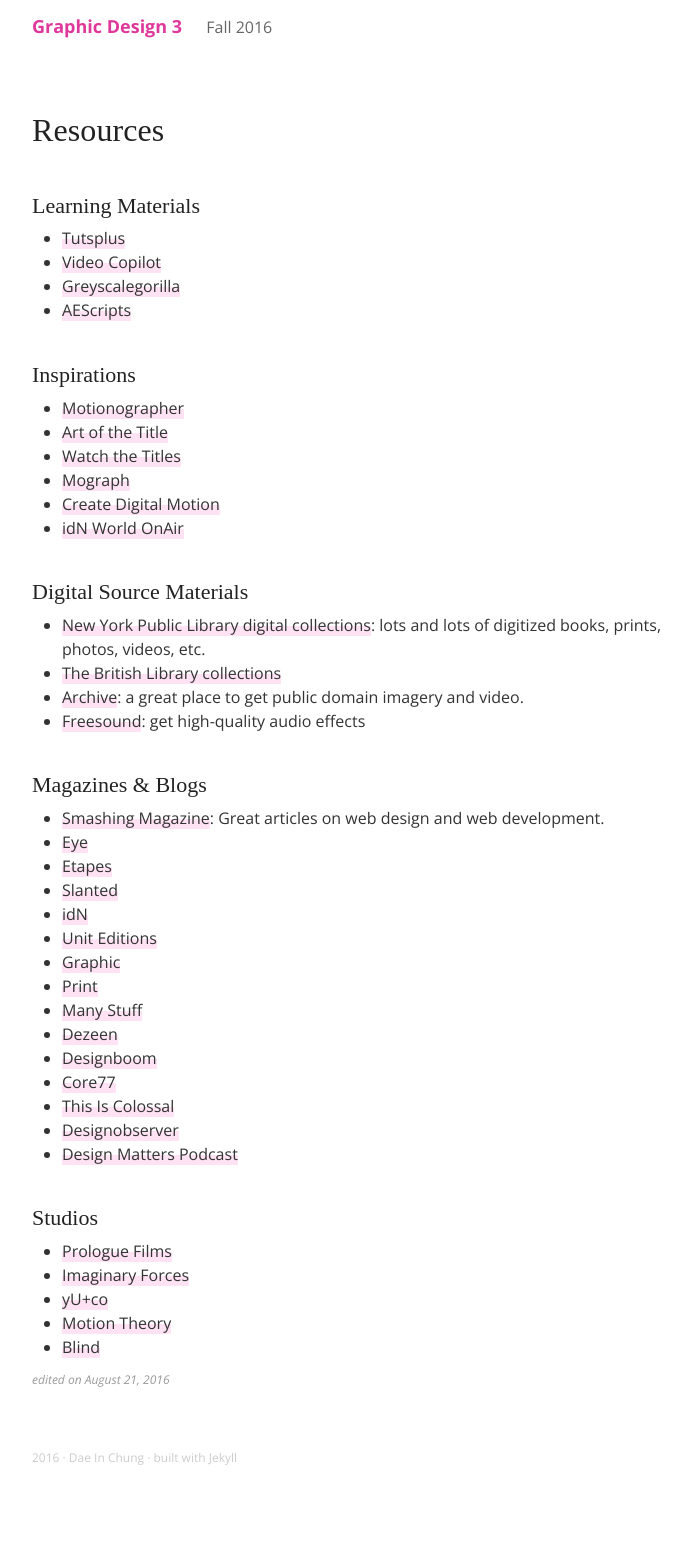
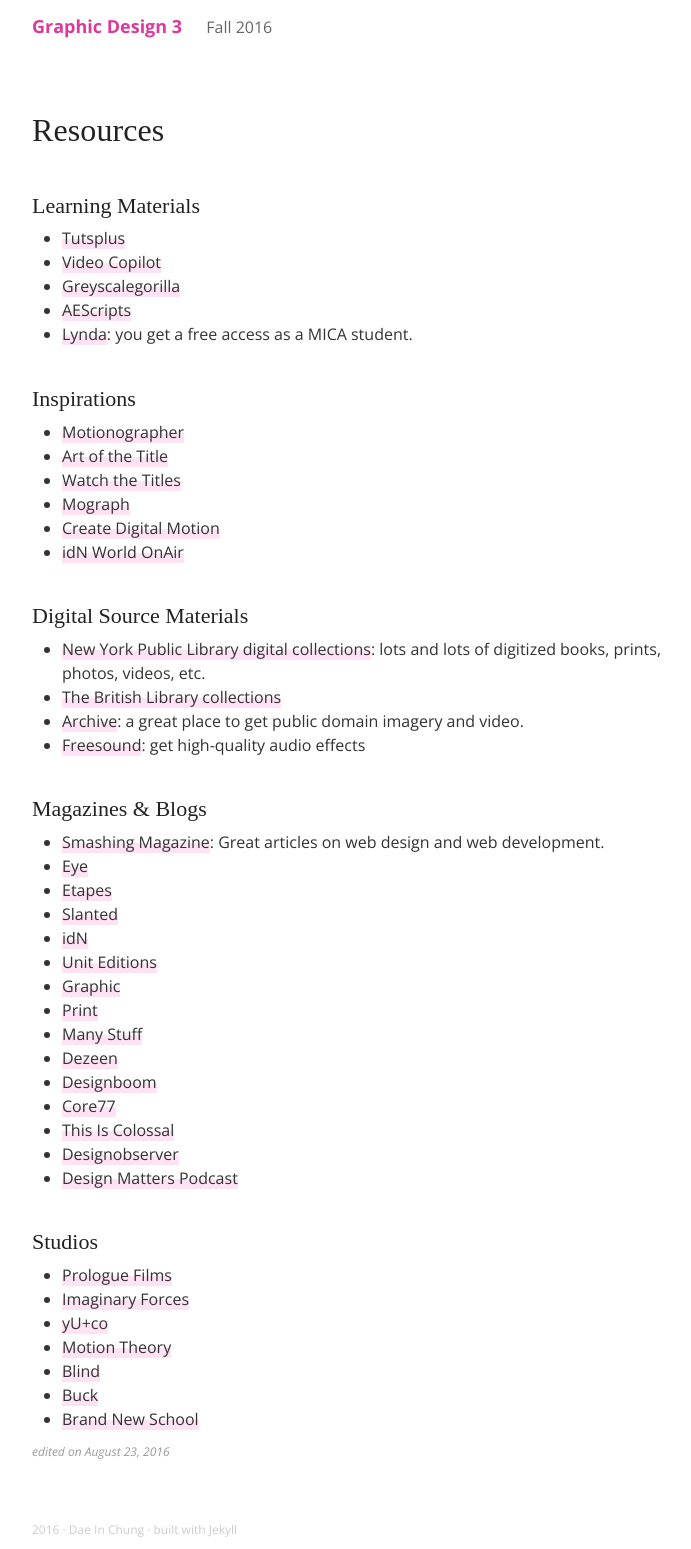
Before and after one commit to Mirandadaa/mica-gd300, a Jekyll site: the page built from _posts/102-6-1-resources.md, in a window 1280 px wide. Shown: the whole page, without its empty margins (288-979 px from the left). Built offline with Jekyll 4.4.1, drawn with Linux system fonts in a browser that asks for light colours; some web fonts are replaced; before the commit the page ends 1477 px from its top, so only the background shows below that.

```diff
--- /dev/null
+++ b/_includes/figure.html
@@ -0,0 +1,4 @@
+<figure>
+	<img src="{{ include.src }}" alt="{{ include.alt }}">
+	<figcaption>{{ include.caption }}</figcaption>
+</figure>
--- a/_posts/102-6-1-resources.md
+++ b/_posts/102-6-1-resources.md
@@ -5,7 +5,7 @@ excerpt_separator: <!--more-->
 summary: A list of useful resources.
 categories:
 tags:
-date_edited: Aug 21, 2016
+date_edited: Aug 23, 2016
 ---
 
 
@@ -14,6 +14,7 @@ date_edited: Aug 21, 2016
 - [Video Copilot](http://videocopilot.net)
 - [Greyscalegorilla](http://greyscalegorilla.com/)
 - [AEScripts](http://aescripts.com)
+- [Lynda](https://www.lynda.com): you get a free access as a MICA student.
 
 
 
@@ -57,9 +58,12 @@ date_edited: Aug 21, 2016
 
 
 
+
 ## Studios
 - [Prologue Films](http://prologue.com)
 - [Imaginary Forces](https://www.imaginaryforces.com)
 - [yU+co](http://yuco.com)
 - [Motion Theory](http://motiontheory.com)
 - [Blind](http://www.blind.com)
+- [Buck](http://buck.tv)
+- [Brand New School](http://brandnewschool.com)
--- a/style-edit.scss
+++ b/style-edit.scss
@@ -271,6 +271,13 @@ img {
   .comments {
     margin-top: 10px;
   }
+
+  figcaption {
+    color: $gray;
+    font-size: 12px;
+    font-style: italic;
+    text-align: center;
+  }
 }
 
 // footnotes
```
Also changed, not shown: _posts/103-1-1-introduction.md (added, +56 -0 lines), images/a-technical-primer/resolutions.png (added).
